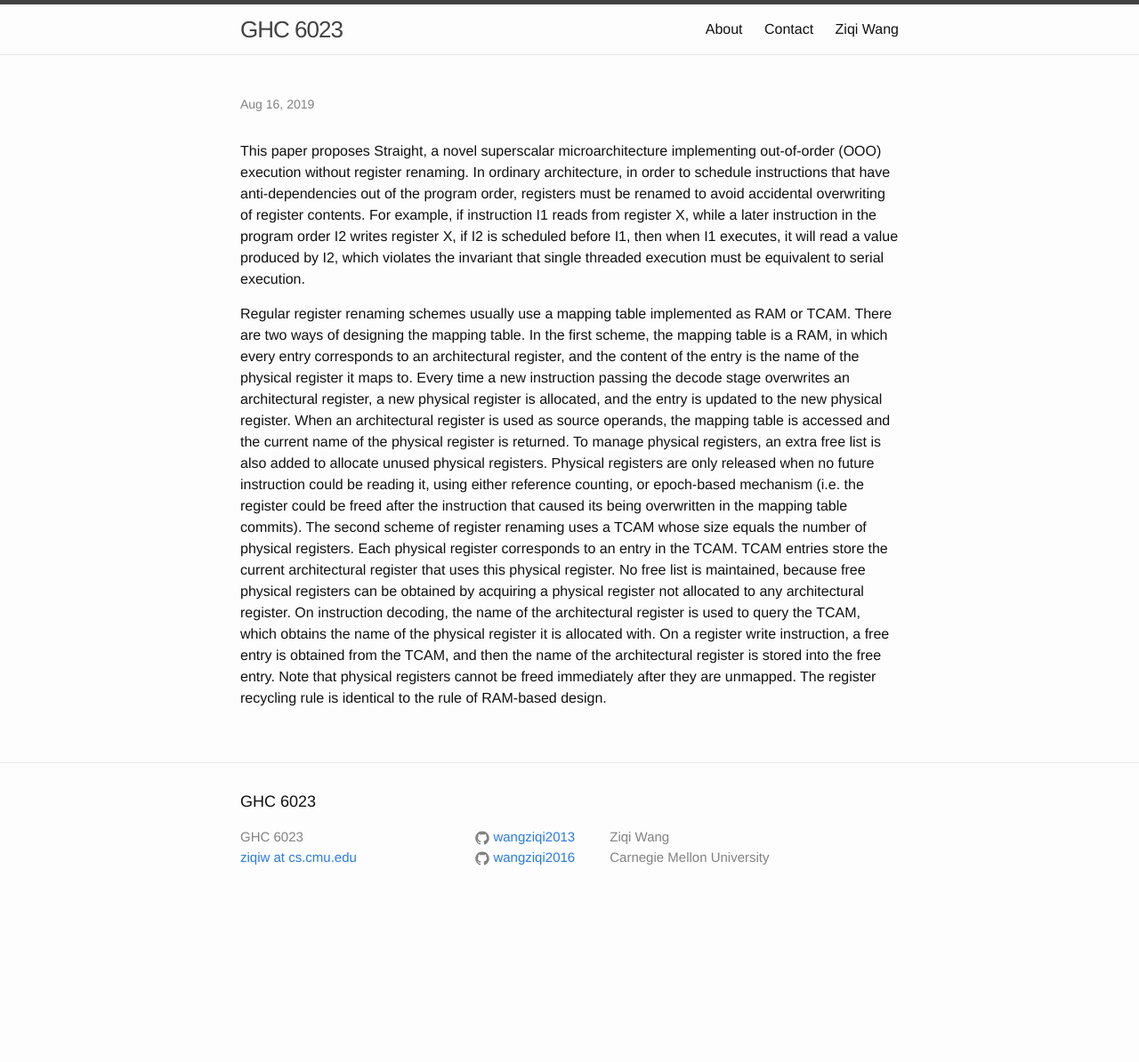
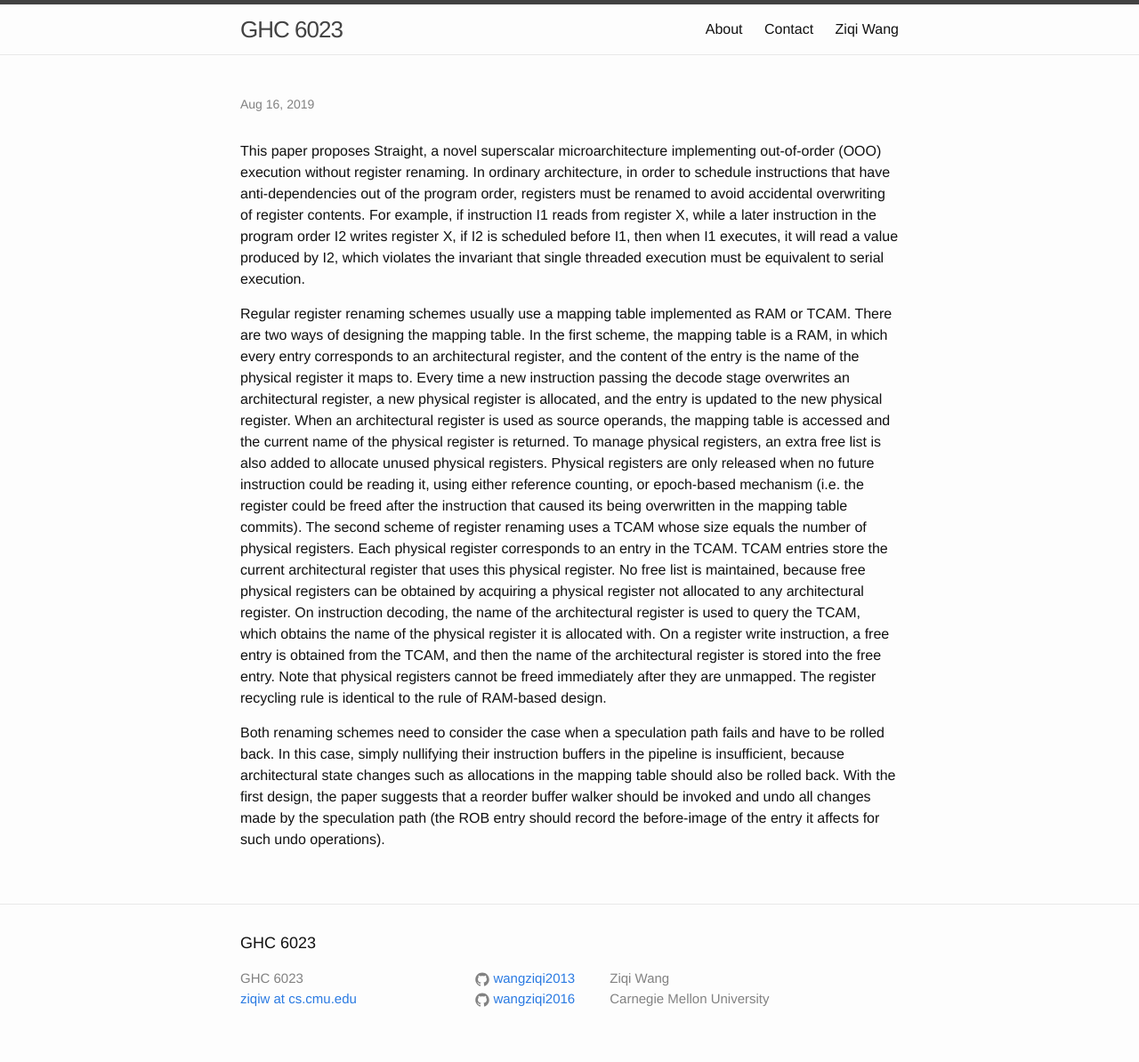
Before and after one commit to wangziqi2013/wangziqi2013.github.io, a Jekyll site: the page built from _posts/2019-08-15-straight.markdown, in a window 1280 px wide. Shown: the whole page at 89% size. Built offline with Jekyll 4.4.1, drawn with Linux system fonts in a browser that asks for light colours; our own code applies the rules of GitHub Pages for plain Markdown files; before the commit the page ends 1035 px from its top, so only the background shows below that.

Commit message:
Adding failed speculation

```diff
--- a/_posts/2019-08-15-straight.markdown
+++ b/_posts/2019-08-15-straight.markdown
@@ -36,3 +36,9 @@ the name of the architectural register is used to query the TCAM, which obtains
 allocated with. On a register write instruction, a free entry is obtained from the TCAM, and then the name of the
 architectural register is stored into the free entry. Note that physical registers cannot be freed immediately after
 they are unmapped. The register recycling rule is identical to the rule of RAM-based design.
+
+Both renaming schemes need to consider the case when a speculation path fails and have to be rolled back. In this case,
+simply nullifying their instruction buffers in the pipeline is insufficient, because architectural state changes such
+as allocations in the mapping table should also be rolled back. With the first design, the paper suggests that a reorder
+buffer walker should be invoked and undo all changes made by the speculation path (the ROB entry should record the
+before-image of the entry it affects for such undo operations).
```
